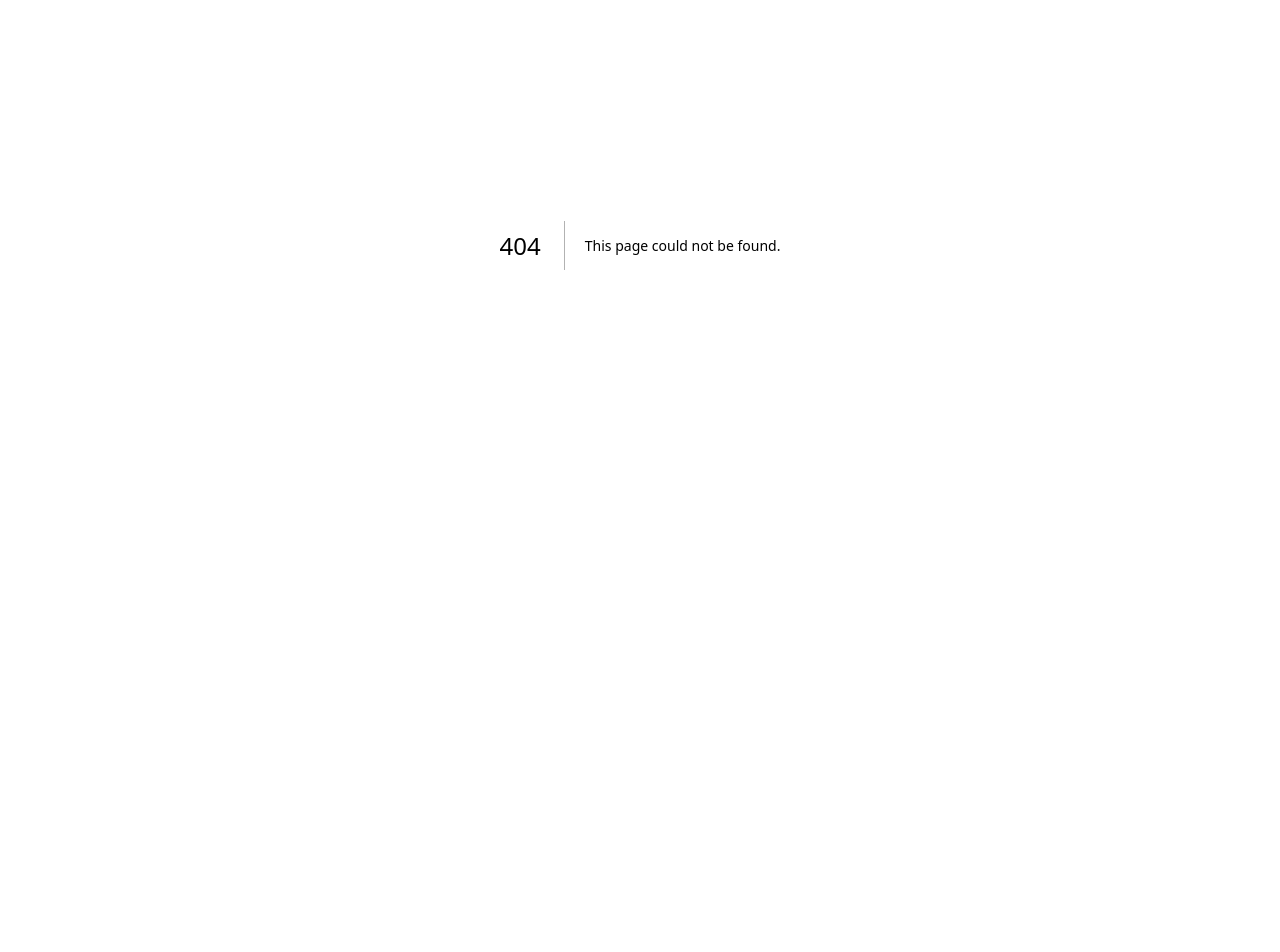
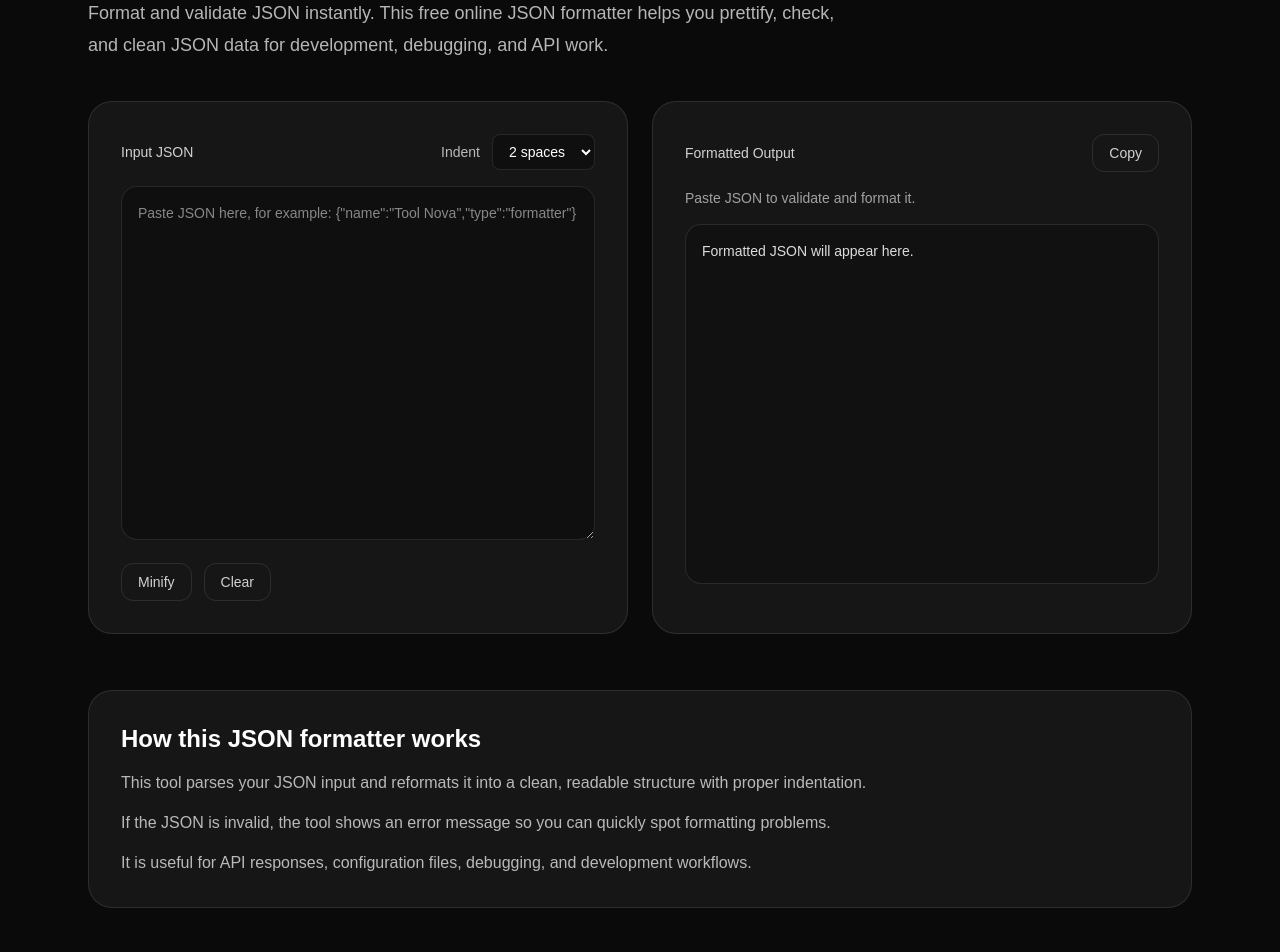
Before and after one commit to spacekjk/tool-nova-site, a Next.js app: page /json-formatter in a window 1280 px wide. Before the commit this address had no page. Shown: the part 220-1172 px from the top of the page. Before the commit the page ends 865 px from the top, so only its background shows below. Built offline with nearby package versions, Linux system fonts and the light colour scheme.

Commit message:
add json formatter

```diff
--- a/app/components.tsx
+++ b/app/components.tsx
@@ -20,6 +20,7 @@ const tools = [
   { href: "/days-between-dates", label: "Days Between Dates" },
   { href: "/remove-line-breaks", label: "Remove Line Breaks" },
   { href: "/text-compare", label: "Text Compare" },
+  { href: "/json-formatter", label: "JSON Formatter" },
 ];
 
 export function Navbar() {
--- /dev/null
+++ b/app/json-formatter/page.tsx
@@ -0,0 +1,217 @@
+"use client";
+
+import { useMemo, useState } from "react";
+
+export default function JsonFormatterPage() {
+  const [input, setInput] = useState("");
+  const [indentSize, setIndentSize] = useState(2);
+
+  const result = useMemo(() => {
+    if (!input.trim()) {
+      return {
+        formatted: "",
+        valid: null as boolean | null,
+        error: "",
+      };
+    }
+
+    try {
+      const parsed = JSON.parse(input);
+      const formatted = JSON.stringify(parsed, null, indentSize);
+
+      return {
+        formatted,
+        valid: true,
+        error: "",
+      };
+    } catch (error) {
+      return {
+        formatted: "",
+        valid: false,
+        error: error instanceof Error ? error.message : "Invalid JSON",
+      };
+    }
+  }, [input, indentSize]);
+
+  const handleCopy = async () => {
+    if (!result.formatted) return;
+    await navigator.clipboard.writeText(result.formatted);
+  };
+
+  const handleMinify = () => {
+    if (!input.trim()) return;
+
+    try {
+      const parsed = JSON.parse(input);
+      const minified = JSON.stringify(parsed);
+      setInput(minified);
+    } catch {
+      // invalid JSON이면 아무것도 안 함
+    }
+  };
+
+  const handleClear = () => {
+    setInput("");
+  };
+
+  return (
+    <main className="min-h-screen bg-neutral-950 text-white">
+      <section className="mx-auto max-w-6xl px-6 py-14">
+        <div className="max-w-3xl">
+          <p className="mb-3 text-sm text-white/60">Free Online Developer Tool</p>
+          <h1 className="text-4xl font-bold tracking-tight sm:text-5xl">
+            JSON Formatter
+          </h1>
+          <p className="mt-4 text-lg leading-8 text-white/70">
+            Format and validate JSON instantly. This free online JSON formatter
+            helps you prettify, check, and clean JSON data for development,
+            debugging, and API work.
+          </p>
+        </div>
+
+        <div className="mt-10 grid gap-6 lg:grid-cols-2">
+          <div className="rounded-3xl border border-white/10 bg-white/5 p-6 sm:p-8">
+            <div className="mb-4 flex flex-wrap items-center justify-between gap-4">
+              <label className="text-sm font-medium text-white/80">
+                Input JSON
+              </label>
+
+              <div className="flex items-center gap-3">
+                <label className="text-sm text-white/70">Indent</label>
+                <select
+                  value={indentSize}
+                  onChange={(e) => setIndentSize(Number(e.target.value))}
+                  className="rounded-lg border border-white/10 bg-black/30 px-3 py-2 text-sm"
+                >
+                  <option value={2}>2 spaces</option>
+                  <option value={4}>4 spaces</option>
+                </select>
+              </div>
+            </div>
+
+            <textarea
+              rows={16}
+              value={input}
+              onChange={(e) => setInput(e.target.value)}
+              placeholder='Paste JSON here, for example: {"name":"Tool Nova","type":"formatter"}'
+              className="w-full rounded-2xl border border-white/10 bg-black/30 px-4 py-4 font-mono text-sm text-white outline-none focus:border-white/25"
+            />
+
+            <div className="mt-4 flex flex-wrap gap-3">
+              <button
+                onClick={handleMinify}
+                className="rounded-xl border border-white/10 px-4 py-2 text-sm text-white/80 hover:bg-white/5"
+              >
+                Minify
+              </button>
+
+              <button
+                onClick={handleClear}
+                className="rounded-xl border border-white/10 px-4 py-2 text-sm text-white/80 hover:bg-white/5"
+              >
+                Clear
+              </button>
+            </div>
+          </div>
+
+          <div className="rounded-3xl border border-white/10 bg-white/5 p-6 sm:p-8">
+            <div className="mb-4 flex items-center justify-between gap-4">
+              <label className="text-sm font-medium text-white/80">
+                Formatted Output
+              </label>
+
+              <button
+                onClick={handleCopy}
+                className="rounded-xl border border-white/10 px-4 py-2 text-sm text-white/80 hover:bg-white/5"
+              >
+                Copy
+              </button>
+            </div>
+
+            <div className="mb-4">
+              {result.valid === null && (
+                <p className="text-sm text-white/60">
+                  Paste JSON to validate and format it.
+                </p>
+              )}
+
+              {result.valid === true && (
+                <p className="text-sm font-medium text-green-400">
+                  Valid JSON
+                </p>
+              )}
+
+              {result.valid === false && (
+                <p className="text-sm font-medium text-red-400">
+                  Invalid JSON: {result.error}
+                </p>
+              )}
+            </div>
+
+            <div className="min-h-[360px] rounded-2xl border border-white/10 bg-black/20 p-4">
+              <pre className="whitespace-pre-wrap break-words font-mono text-sm text-white/85">
+                {result.formatted || "Formatted JSON will appear here."}
+              </pre>
+            </div>
+          </div>
+        </div>
+      </section>
+
+      <section className="mx-auto max-w-6xl px-6 pb-14">
+        <div className="rounded-3xl border border-white/10 bg-white/5 p-6 sm:p-8">
+          <h2 className="text-2xl font-semibold">How this JSON formatter works</h2>
+          <div className="mt-4 space-y-4 text-white/70">
+            <p>
+              This tool parses your JSON input and reformats it into a clean,
+              readable structure with proper indentation.
+            </p>
+            <p>
+              If the JSON is invalid, the tool shows an error message so you can
+              quickly spot formatting problems.
+            </p>
+            <p>
+              It is useful for API responses, configuration files, debugging,
+              and development workflows.
+            </p>
+          </div>
+        </div>
+      </section>
+
+      <section className="mx-auto max-w-6xl px-6 pb-16">
+        <div className="rounded-3xl border border-white/10 bg-white/5 p-6 sm:p-8">
+          <h2 className="text-2xl font-semibold">Frequently Asked Questions</h2>
+
+          <div className="mt-6 space-y-6">
+            <div>
+              <h3 className="text-lg font-medium">What is a JSON formatter?</h3>
+              <p className="mt-2 leading-7 text-white/70">
+                A JSON formatter takes raw JSON data and displays it in a
+                cleaner, more readable format with spacing and indentation.
+              </p>
+            </div>
+
+            <div>
+              <h3 className="text-lg font-medium">
+                Can this tool validate JSON too?
+              </h3>
+              <p className="mt-2 leading-7 text-white/70">
+                Yes. It checks whether your input is valid JSON and shows an
+                error if the format is incorrect.
+              </p>
+            </div>
+
+            <div>
+              <h3 className="text-lg font-medium">
+                Is this JSON formatter free?
+              </h3>
+              <p className="mt-2 leading-7 text-white/70">
+                Yes. Tool Nova provides this JSON formatter online for free with
+                no sign-up required.
+              </p>
+            </div>
+          </div>
+        </div>
+      </section>
+    </main>
+  );
+}
--- a/app/page.tsx
+++ b/app/page.tsx
@@ -80,6 +80,11 @@ const tools = [
     title: "Text Compare",
     href: "/text-compare",
     description: "Compare two texts side by side and spot differences.",
+  },
+  {
+    title: "JSON Formatter",
+    href: "/json-formatter",
+    description: "Format and validate JSON instantly.",
   }
 
 ];
--- a/app/sitemap.ts
+++ b/app/sitemap.ts
@@ -21,6 +21,7 @@ export default function sitemap(): MetadataRoute.Sitemap {
     "/days-between-dates",
     "/remove-line-breaks",
     "/text-compare",
+    "/json-formatter",
   ];
 
   return routes.map((route) => ({
```
